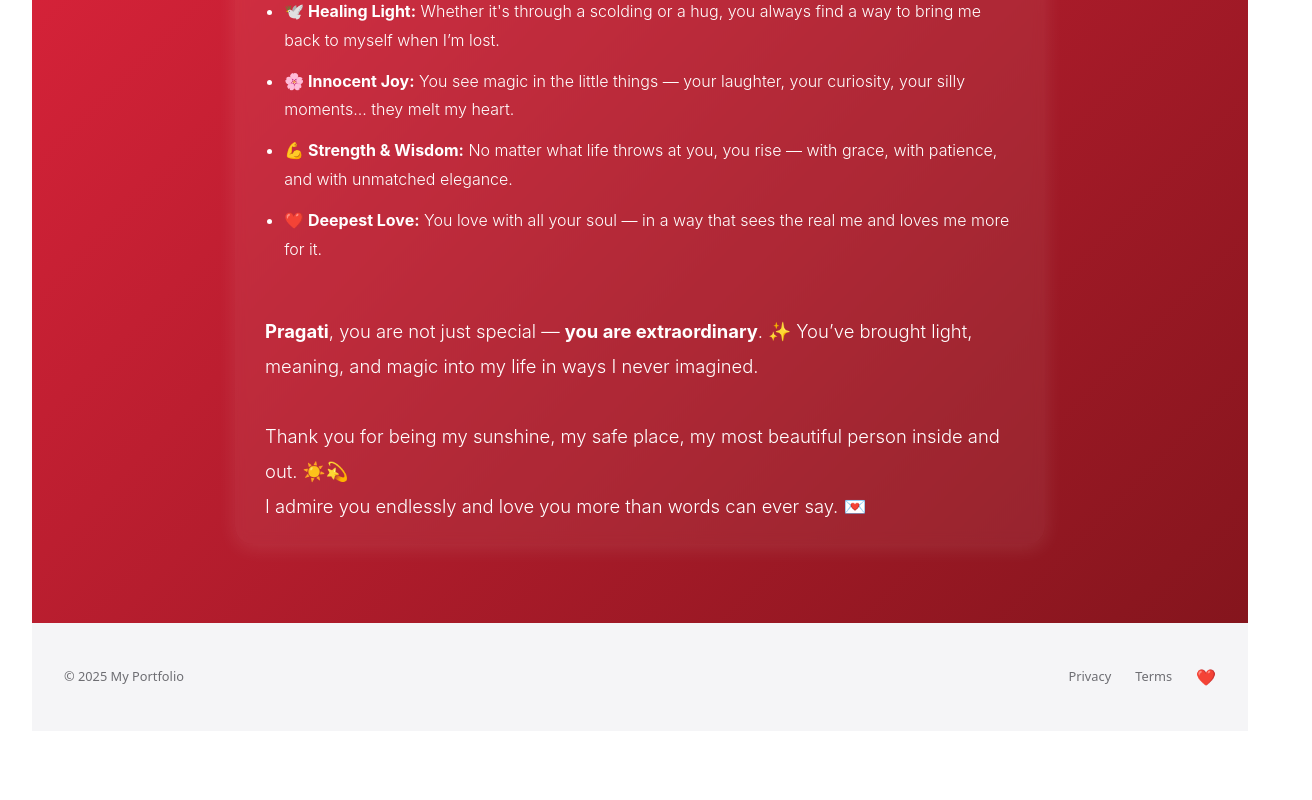
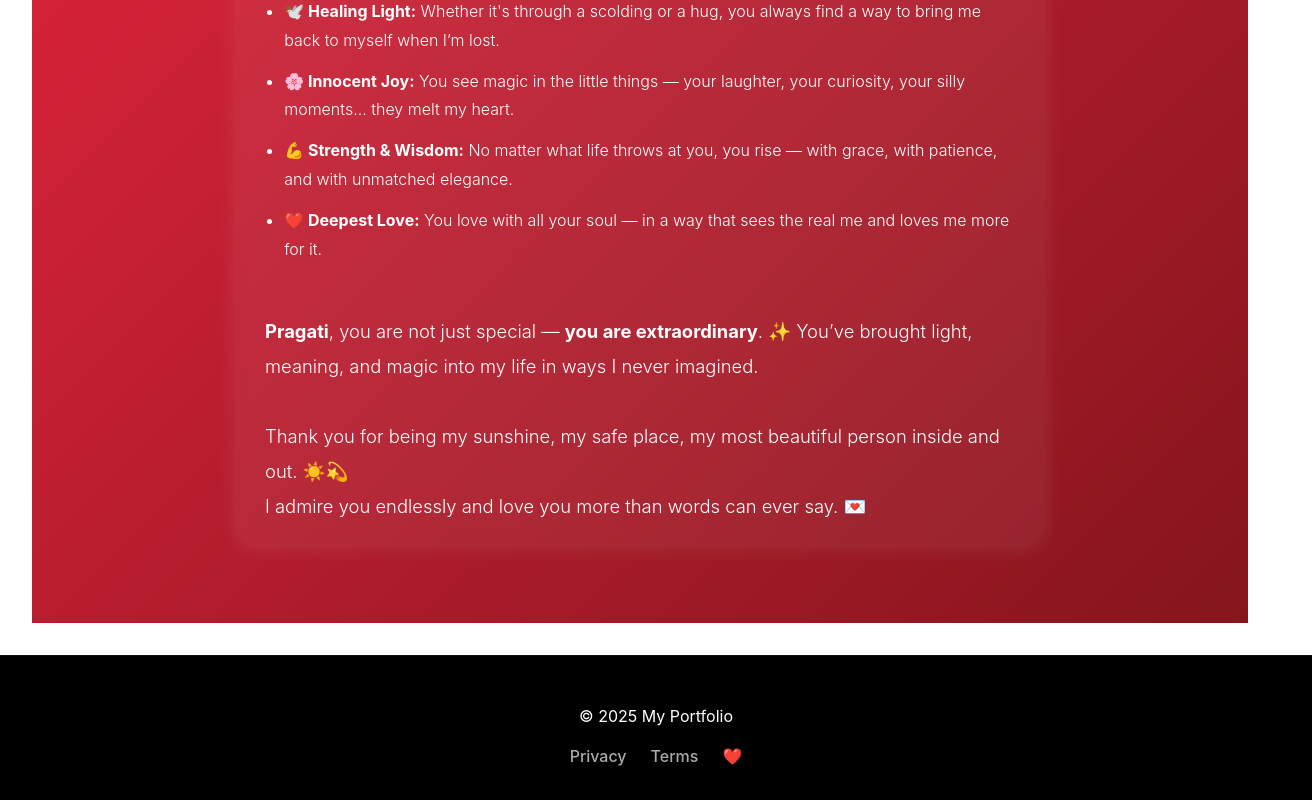
Before and after one commit to nileshcf/portfolio, a React (Vite) app: page /love in a window 1280 px wide. Shown: the part 1024-1824 px from the top of the page, 1312 px wide, since content can reach past the window. Before the commit the page ends 1787 px from the top, so only its background shows below. Built offline with nearby package versions, Linux system fonts and the light colour scheme; no server answers.

Commit message:
footer fixes

```diff
--- a/src/App.css
+++ b/src/App.css
@@ -1,9 +1,15 @@
 #root {
   max-width: 1280px;
   margin: 0 auto;
-  padding: 2rem;
+  /* padding: 2rem; */
   text-align: center;
 }
+.main-wrapper {
+  max-width: 1280px;
+  margin: 0 auto;
+  padding: 2rem;
+}
+
 
 .logo {
   height: 6em;
--- a/src/App.jsx
+++ b/src/App.jsx
@@ -18,6 +18,7 @@ function App() {
   return (
     <Router>
       <Header />
+    <div className="main-wrapper"> {/* new wrapper for content */}
       <main className="main-content">
         <Suspense fallback={<Loading />}>
           <Routes>
@@ -31,6 +32,7 @@ function App() {
           </Routes>
         </Suspense>
       </main>
+      </div>
       <Footer />
       <Analytics /> {/* ✅ Added here */}
     </Router>
--- a/src/components/Footer.css
+++ b/src/components/Footer.css
@@ -1,62 +1,44 @@
 .app-footer {
-  padding: 2rem;
-  background-color: #f5f5f7;
-  color: #6e6e73;
-  font-size: 0.8rem;
+  width: 100vw;
+  margin-left: calc(-50vw + 50%);
+  background-color: #000; /* Apple-style black */
+  color: #fff;
+  padding: 2rem 1rem;
+  text-align: center;
+  font-family: -apple-system, BlinkMacSystemFont, "Segoe UI", Roboto, sans-serif;
+  box-shadow: 0 -1px 10px rgba(255, 255, 255, 0.1);
+  border-top: 1px solid rgba(255, 255, 255, 0.08);
 }
 
 .footer-content {
-  max-width: 1200px;
+  max-width: 1280px;
   margin: 0 auto;
   display: flex;
-  justify-content: space-between;
-  align-items: center;
+  flex-direction: column;
+  gap: 0.75rem;
 }
 
 .footer-links {
   display: flex;
+  justify-content: center;
   gap: 1.5rem;
-  align-items: center;
+  flex-wrap: wrap;
 }
 
 .footer-link {
-  color: #6e6e73;
+  color: #aaa;
   text-decoration: none;
   transition: color 0.3s ease;
 }
 
 .footer-link:hover {
-  color: #1d1d1f;
-}
-
-.heart-link {
-  display: flex;
-  align-items: center;
+  color: #fff;
 }
 
 .heart {
-  font-size: 1rem;
   transition: transform 0.3s ease;
 }
 
 .heart.animate {
-  animation: heartbeat 1s infinite;
+  transform: scale(1.3);
 }
-
-@keyframes heartbeat {
-  0% {
-    transform: scale(1);
-  }
-  25% {
-    transform: scale(1.1);
-  }
-  50% {
-    transform: scale(1);
-  }
-  75% {
-    transform: scale(1.1);
-  }
-  100% {
-    transform: scale(1);
-  }
-}
--- a/src/components/Footer.jsx
+++ b/src/components/Footer.jsx
@@ -7,7 +7,7 @@ const Footer = () => {
 
   return (
     <footer className="app-footer">
-      <div className="footer-content">
+      <div className="footer-inner">
         <p className="copyright">© {new Date().getFullYear()} My Portfolio</p>
         <div className="footer-links">
           <Link to="/privacy" className="footer-link">Privacy</Link>
--- a/src/pages/ContactMe.css
+++ b/src/pages/ContactMe.css
@@ -1,10 +1,10 @@
 /* ContactMe.css */
-
+/*
 *,
 *::before,
 *::after {
   box-sizing: border-box;
-}
+} */
 
 .contact-container {
   max-width: 600px;
```
